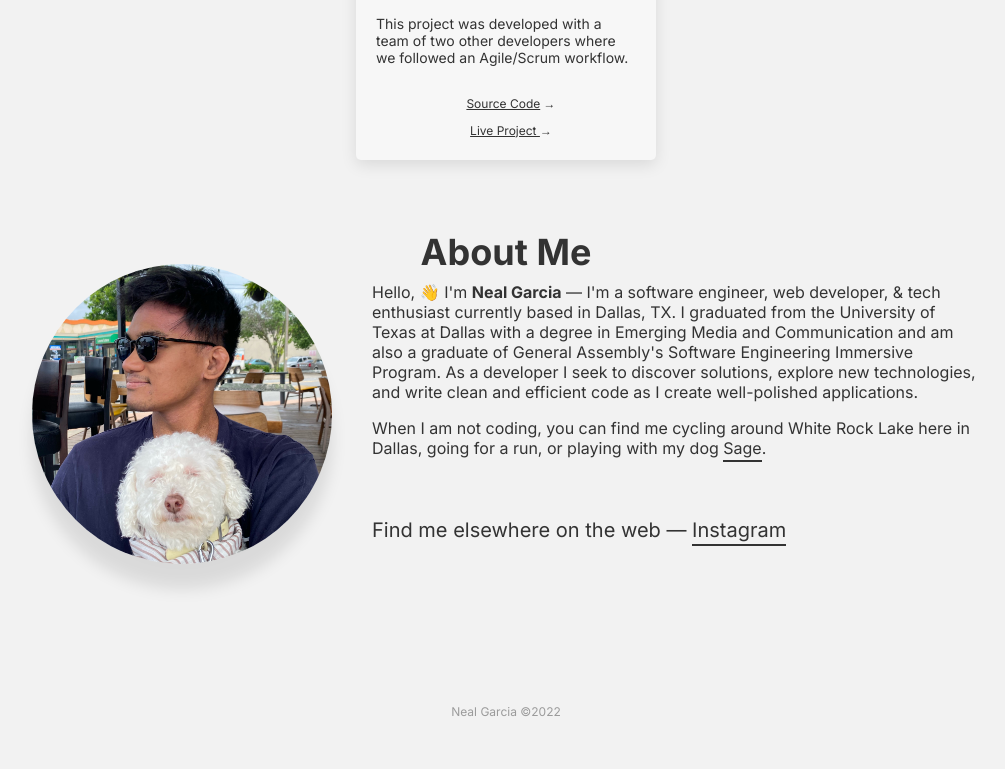
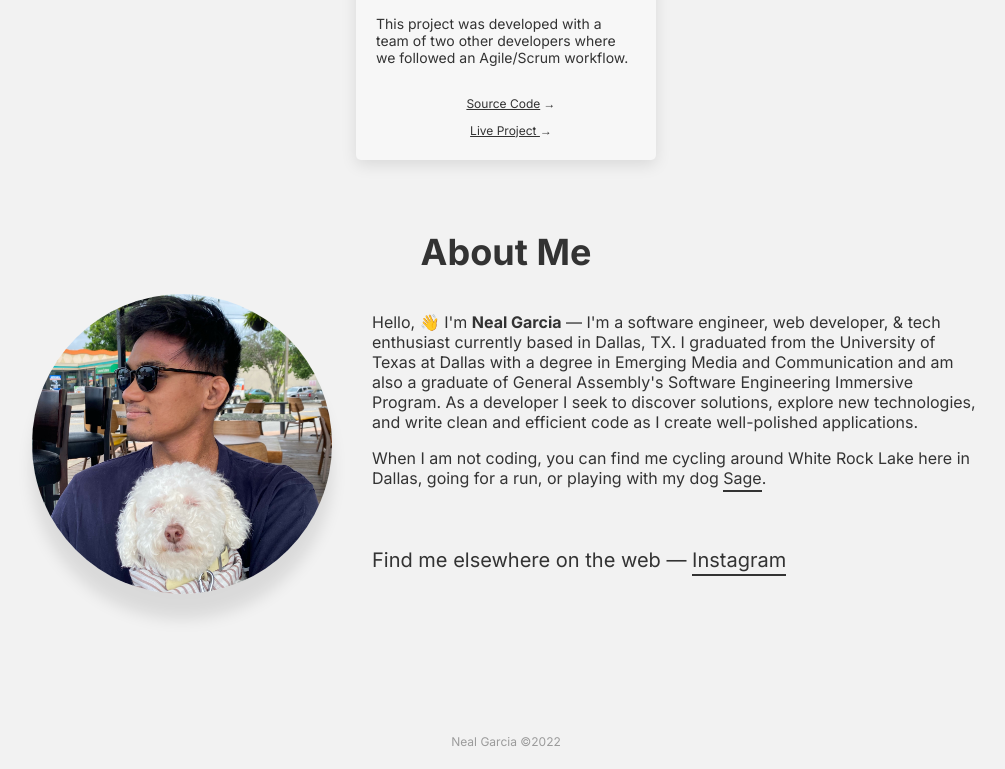
Before and after one commit to NealGarcia/react-portfolio-site, a React (Create React App) app: page / in a window 1280 px wide. Shown: the part 1291-2060 px from the top of the page, without its empty margins (134-1139 px from the left). Before the commit the page ends 2030 px from the top, so only its background shows below. Built offline with nearby package versions, Linux system fonts and the light colour scheme.

Commit message:
layout changes

```diff
--- a/src/index.css
+++ b/src/index.css
@@ -159,7 +159,7 @@ a:hover{
   font-size: 36px;
   display: flex;
   justify-content: center;
-  margin-bottom: -10px;
+  margin-bottom: 20px
 }
 
 .aboutMe{
```
